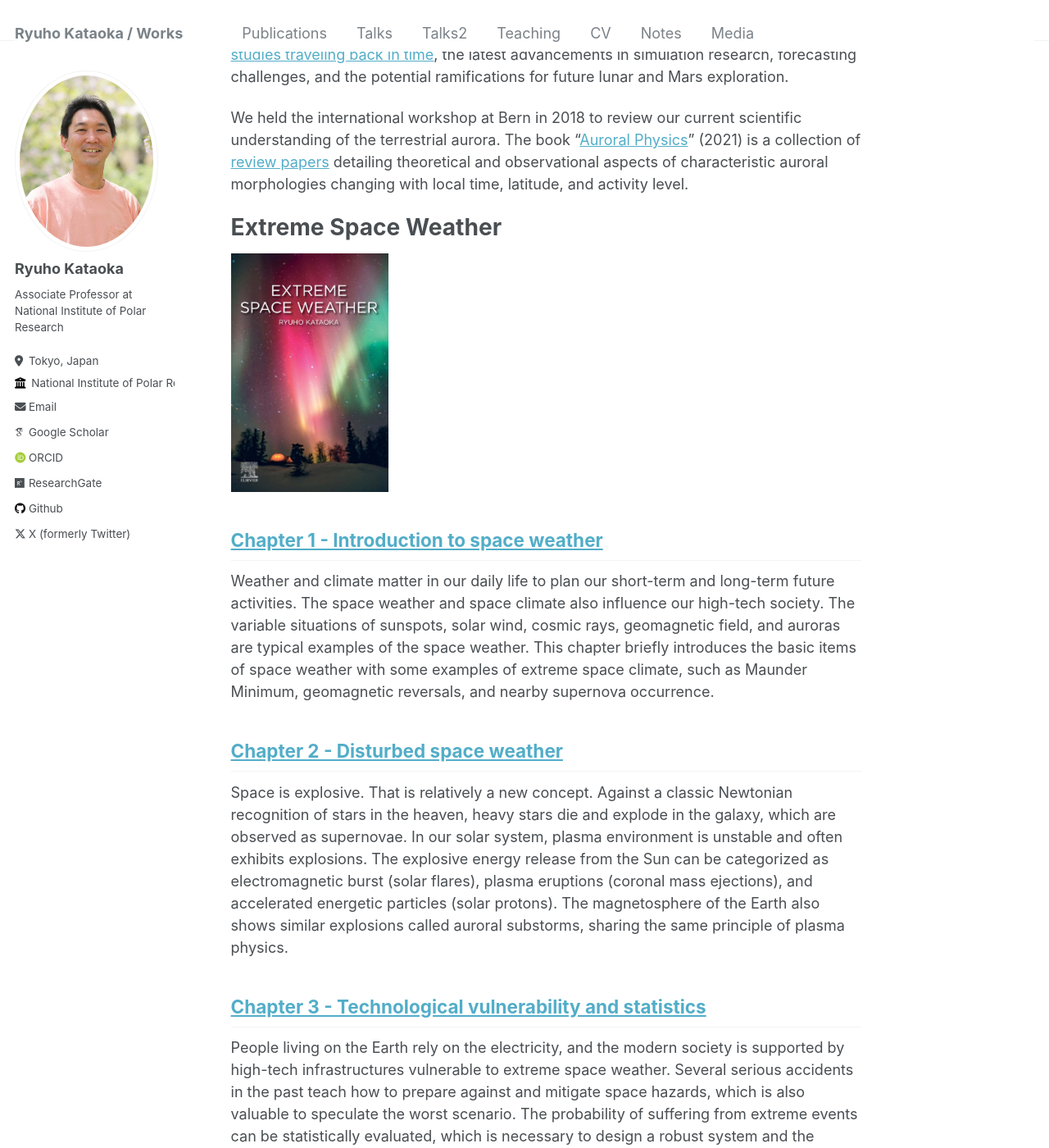
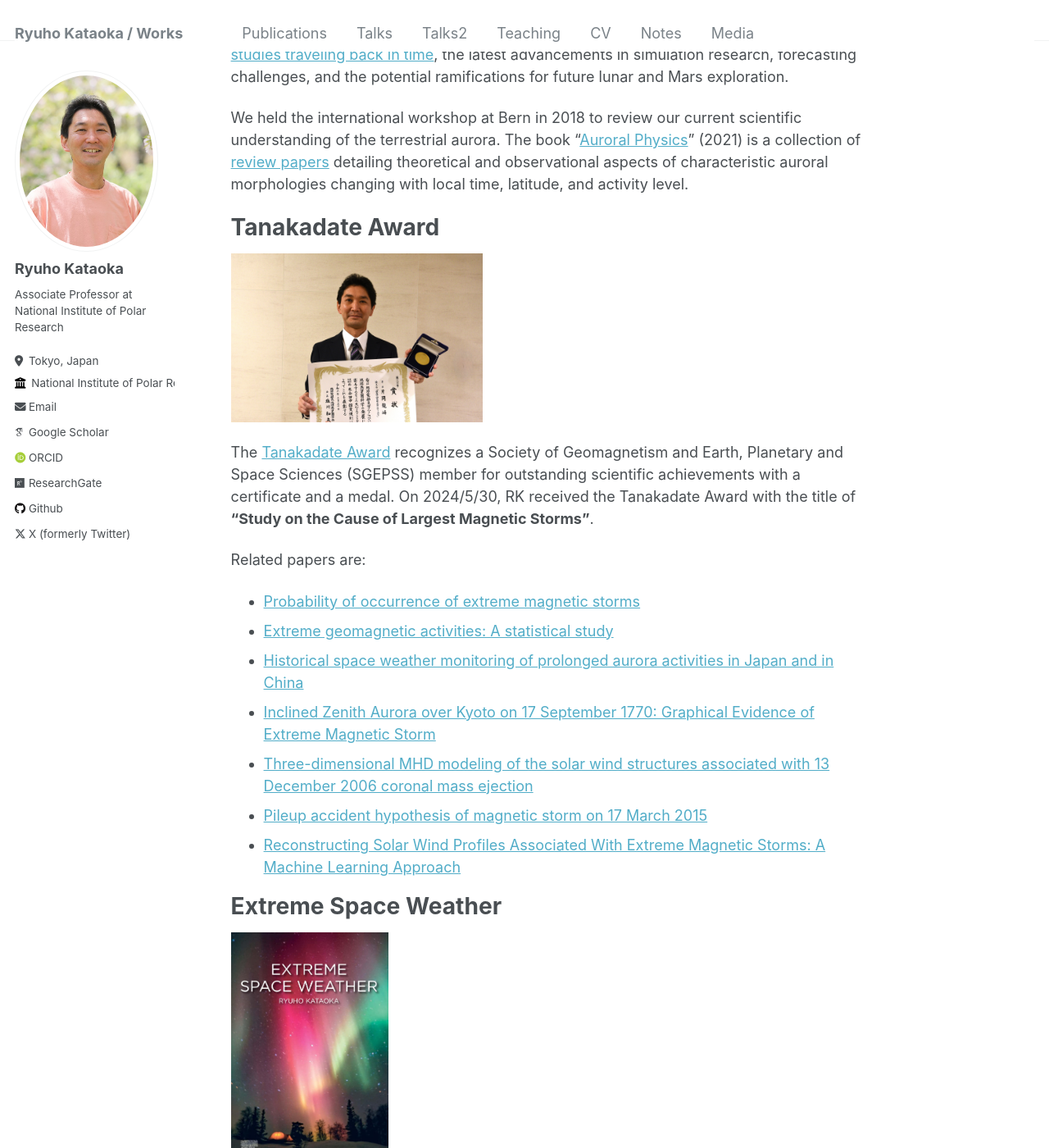
Before and after one commit to ryuhokataoka/ryuhokataoka.github.io, a Jekyll site: the page built from _pages/about.md, in a window 1280 px wide and 1400 px high, scrolled down 342 px. Shown: the whole window at 82% size. Built offline with Jekyll 4.4.1, drawn with Linux system fonts in a browser that asks for light colours; some web fonts are replaced.

Commit message:
Update about.md

```diff
--- a/_pages/about.md
+++ b/_pages/about.md
@@ -12,6 +12,23 @@ Modern society has relied heavily on advanced technologies such as satellites an
 As a researcher of space physics, I wote a book "[Extreme Space Weather](https://www.sciencedirect.com/book/9780128225370/extreme-space-weather)" (2022), targeting graduate students and researchers in a hurry. This book gives an overview of the underlying physics, datasets on complex space weather phenomena, [historical event studies traveling back in time](https://sr.rois.ac.jp/en/article/sr/019.html), the latest advancements in simulation research, forecasting challenges, and the potential ramifications for future lunar and Mars exploration.
 
 We held the international workshop at Bern in 2018 to review our current scientific understanding of the terrestrial aurora. The book "[Auroral Physics](https://link.springer.com/book/9789402421217)" (2021) is a collection of [review papers](https://link.springer.com/journal/11214/topicalCollection/AC_bf357171e13838efc1938f9b16404a80/page/1) detailing theoretical and observational aspects of characteristic auroral morphologies changing with local time, latitude, and activity level.
+
+Tanakadate Award
+====
+
+<img src="/images/DSC_6502.JPG" width="40%">
+
+The [Tanakadate Award](https://www.sgepss.org/en/awards/tanakadate.html) recognizes a Society of Geomagnetism and Earth, Planetary and Space Sciences (SGEPSS) member for outstanding scientific achievements with a certificate and a medal. On 2024/5/30, RK received the Tanakadate Award with the title of __"Study on the Cause of Largest Magnetic Storms"__.
+
+
+Related papers are:
+* [Probability of occurrence of extreme magnetic storms](https://agupubs.onlinelibrary.wiley.com/doi/10.1002/swe.20044)
+* [Extreme geomagnetic activities: A statistical study](https://earth-planets-space.springeropen.com/articles/10.1186/s40623-020-01261-8)
+* [Historical space weather monitoring of prolonged aurora activities in Japan and in China](https://agupubs.onlinelibrary.wiley.com/doi/10.1002/2016SW001493)
+* [Inclined Zenith Aurora over Kyoto on 17 September 1770: Graphical Evidence of Extreme Magnetic Storm](https://agupubs.onlinelibrary.wiley.com/doi/full/10.1002/2017SW001690)
+* [Three-dimensional MHD modeling of the solar wind structures associated with 13 December 2006 coronal mass ejection](https://agupubs.onlinelibrary.wiley.com/doi/10.1029/2009JA014167)
+* [Pileup accident hypothesis of magnetic storm on 17 March 2015](https://agupubs.onlinelibrary.wiley.com/doi/10.1002/2015GL064816)
+* [Reconstructing Solar Wind Profiles Associated With Extreme Magnetic Storms: A Machine Learning Approach](https://agupubs.onlinelibrary.wiley.com/doi/10.1029/2021GL096275)
 
 Extreme Space Weather
 =====
```
